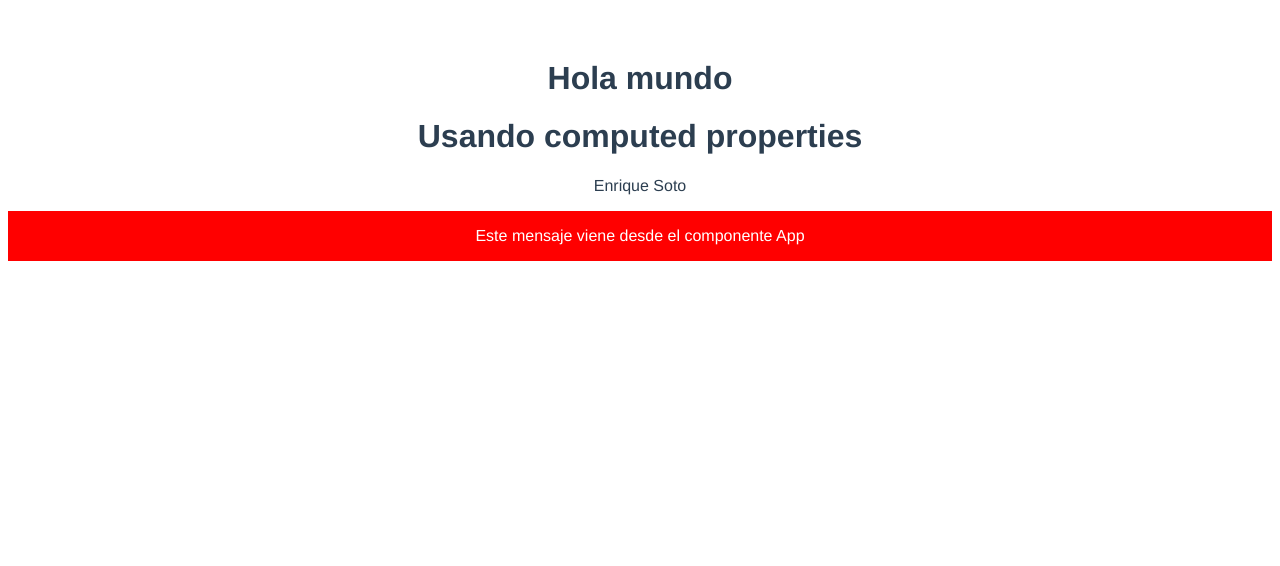
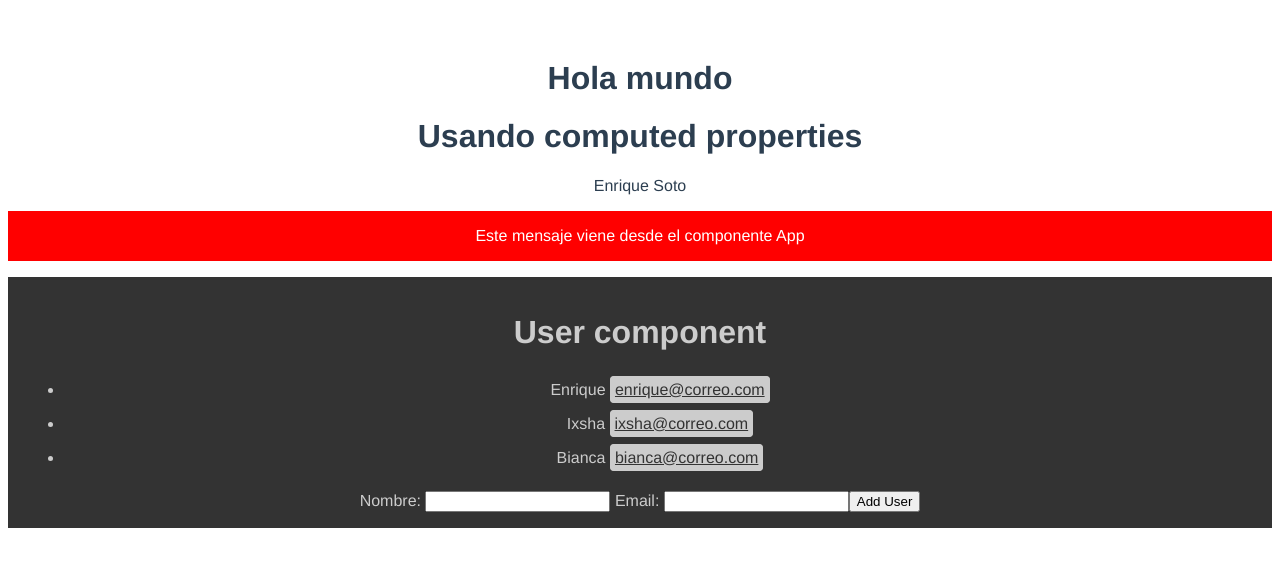
Before and after one commit to kikesoy/fazt-vue, a Vue app: page / in a window 1280 px wide. Shown: the top 566 px of the page. Built offline with nearby package versions, Linux system fonts and the light colour scheme.

Commit message:
Componente Users para agragar usuarios a una lista

```diff
--- a/src/App.vue
+++ b/src/App.vue
@@ -2,16 +2,19 @@
   <div id="app">
     <h1>Hola mundo</h1>
     <Test msg="Este mensaje viene desde el componente App"/>
+    <Users/>
   </div>
 </template>
 
 <script>
 import Test from "./components/Test";
+import Users from "./components/Users";
 
 export default {
   name: "App",
   components: {
-    Test
+    Test,
+    Users
   }
 };
 </script>
--- /dev/null
+++ b/src/components/Users.vue
@@ -0,0 +1,76 @@
+<<template>
+  <div class="users">
+    <h1>User component</h1>
+    <ul>
+      <li v-for="user in users">
+        {{user.name}} <a href="mailto:#">{{user.email}}</a>
+      </li>
+    </ul>
+    <form v-on:submit.prevent="addUser">
+      <label>
+        Nombre:
+        <input type="text" v-model="newUser.name">
+      </label>
+      <label>
+        Email:
+        <input type="email" v-model="newUser.email">
+      </label>
+      <button type="submit">
+              Add User
+      </button>
+    </form>
+  </div>
+</template>
+<script>
+export default {
+  data() {
+    return {
+      users: [
+        {
+          name: "Enrique",
+          email: "enrique@correo.com",
+          contacted: false
+        },
+        {
+          name: "Ixsha",
+          email: "ixsha@correo.com",
+          contacted: false
+        },
+        {
+          name: "Bianca",
+          email: "bianca@correo.com",
+          contacted: true
+        }
+      ],
+      newUser: {}
+    };
+  },
+  methods: {
+    addUser() {
+      console.log("agregando usuario");
+    }
+  }
+};
+</script>
+<style>
+.users {
+  background: #333;
+  color: #ccc;
+  padding: 1rem;
+}
+li {
+  padding: 0.5rem;
+}
+a {
+  transition: 0.3s ease all;
+  color: #333;
+  background: #ccc;
+  border: 1px solid #ccc;
+  border-radius: 0.25rem;
+  padding: 0.25rem;
+}
+a:hover {
+  color: #ccc;
+  background: transparent;
+}
+</style>
```
